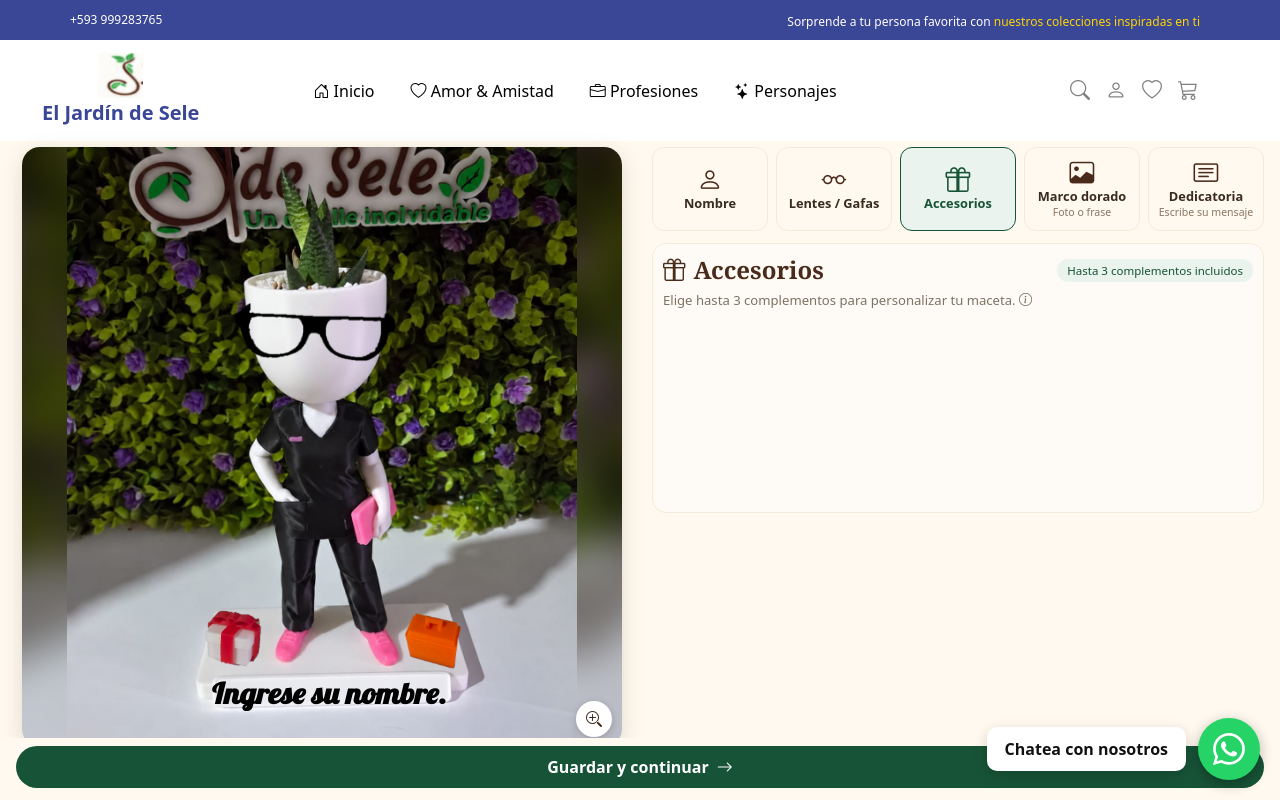
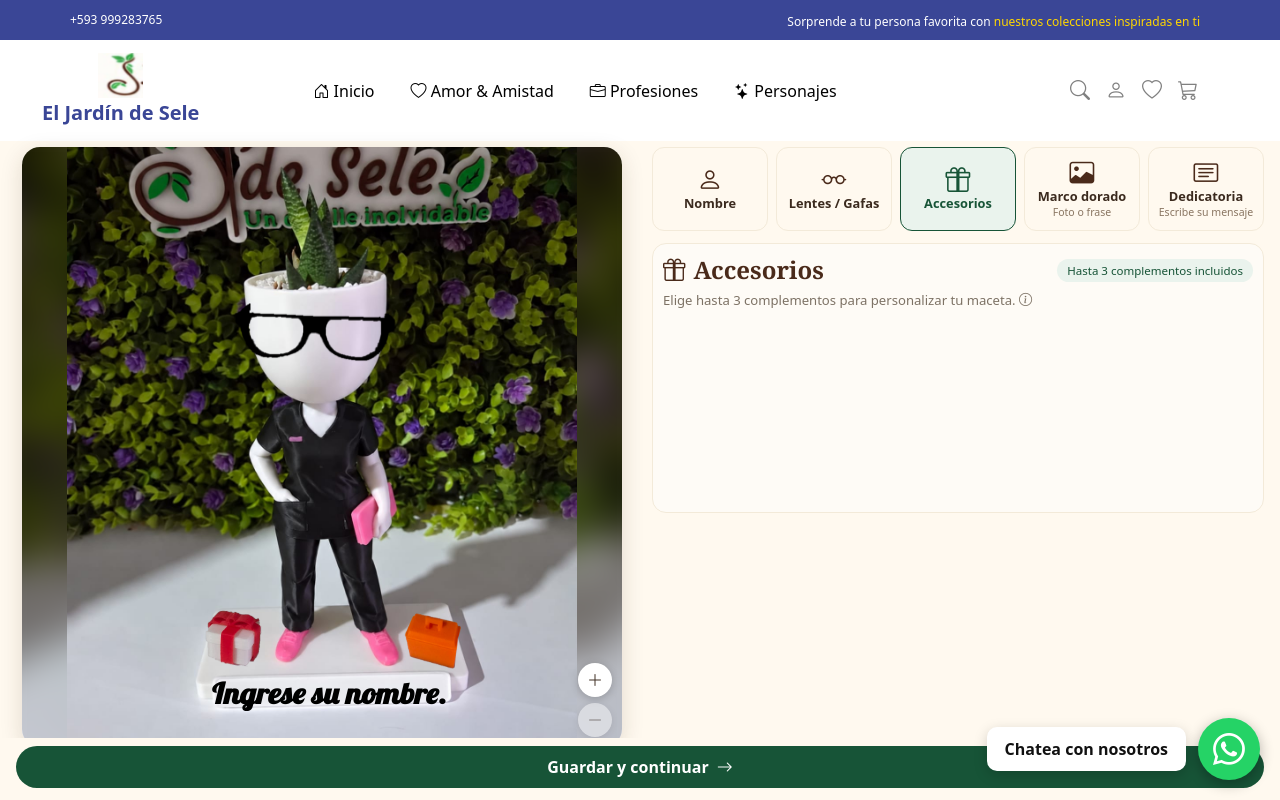
Before and after one commit to danielSan777/E-commerce, an Angular app: page /catalogo/todos-productos/personalizador in a window 1280 px wide. Shown: the top 800 px of the page. Built offline with nearby package versions, Linux system fonts and the light colour scheme.

Commit message:
agregar zoom con los dedos

```diff
--- a/src/app/personalizador/presentacion/paginas/personalizador/personalizador.css
+++ b/src/app/personalizador/presentacion/paginas/personalizador/personalizador.css
@@ -43,6 +43,18 @@
     background: #fff;
     box-shadow: 0 6px 22px rgba(60, 40, 20, .15);
     isolation: isolate;
+    /* El zoom con los dedos y el arrastre los maneja el componente, no el navegador */
+    touch-action: none;
+    user-select: none;
+    -webkit-user-select: none;
+}
+
+.visor-marco.con-zoom {
+    cursor: grab;
+}
+
+.visor-marco img {
+    -webkit-user-drag: none;
 }
 
 .visor {
@@ -51,6 +63,7 @@
     position: relative;
     overflow: hidden;
     isolation: isolate;
+    transform-origin: center center;
 }
 
 .maceta {
@@ -475,14 +488,20 @@
     color: #8a7662;
 }
 
-/* ================= LUPA ================= */
-.btn-zoom {
+/* ================= ZOOM (+ / −) ================= */
+.zoom-controles {
     position: absolute;
     right: 10px;
     bottom: 10px;
     z-index: 5;
-    width: 36px;
-    height: 36px;
+    display: flex;
+    flex-direction: column;
+    gap: 6px;
+}
+
+.zoom-controles button {
+    width: 34px;
+    height: 34px;
     display: grid;
     place-items: center;
     background: #fff;
@@ -490,23 +509,12 @@
     border-radius: 50%;
     box-shadow: 0 2px 8px rgba(0, 0, 0, .2);
     color: var(--texto);
+    font-size: 1rem;
 }
 
-.visor-marco.ampliado {
-    position: fixed;
-    inset: 0;
-    z-index: 3000;
-    max-width: none;
-    height: 100dvh;
-    border-radius: 0;
-    display: flex;
-    justify-content: center;
-}
-
-.visor-marco.ampliado .visor {
-    flex: none;
-    width: auto;
-    height: 100%;
+.zoom-controles button:disabled {
+    opacity: .45;
+    cursor: not-allowed;
 }
 
 /* ================= GUARDAR ================= */
@@ -727,11 +735,6 @@
         height: 100%;
     }
 
-    .visor-marco.ampliado {
-        height: 100dvh;
-        border-radius: 0;
-    }
-
     .campo-nombre {
         margin-top: 12px;
     }
--- a/src/app/personalizador/presentacion/paginas/personalizador/personalizador.html
+++ b/src/app/personalizador/presentacion/paginas/personalizador/personalizador.html
@@ -5,12 +5,16 @@
         <div class="col-12 col-lg-6">
             <div class="columna-visor">
                 <!-- Marco: en celular es más bajo y ancho; el visor cuadrado queda centrado dentro -->
-                <div class="visor-marco" [class.ampliado]="ampliado()">
+                <div class="visor-marco" #marco [class.con-zoom]="zoom() > 1" (wheel)="ruedaZoom($event, marco)"
+                    (pointerdown)="iniciarGesto($event, marco)" (pointermove)="moverGesto($event, marco)"
+                    (pointerup)="terminarGesto($event, marco)" (pointercancel)="terminarGesto($event, marco)"
+                    (dragstart)="$event.preventDefault()">
 
                     <!-- Fondo difuminado de la misma foto: rellena los lados en vez de dejarlos en blanco -->
                     <img src="imagenes/maceta_vacia.png" class="maceta-fondo" alt="" aria-hidden="true">
 
-                    <div class="visor" #visor>
+                    <div class="visor" #visor [style.transform]="transformVisor()"
+                        [style.transition]="gesto() ? 'none' : 'transform .2s ease-out'">
 
                         <img src="imagenes/maceta_vacia.png" class="maceta">
 
@@ -58,11 +62,17 @@
 
                     </div>
 
-                    <!-- Lupa: amplía el visor a pantalla completa -->
-                    <button type="button" class="btn-zoom" (click)="ampliado.set(!ampliado())"
-                        [attr.aria-label]="ampliado() ? 'Cerrar vista ampliada' : 'Ampliar imagen'">
-                        <i class="bi" [class.bi-zoom-in]="!ampliado()" [class.bi-x-lg]="ampliado()"></i>
-                    </button>
+                    <!-- Zoom: botones + y −. También con la rueda del mouse o pellizcando con los dedos -->
+                    <div class="zoom-controles">
+                        <button type="button" (click)="acercar(marco)" [disabled]="zoom() >= zoomMax"
+                            aria-label="Acercar">
+                            <i class="bi bi-plus-lg"></i>
+                        </button>
+                        <button type="button" (click)="alejar(marco)" [disabled]="zoom() <= zoomMin"
+                            aria-label="Alejar">
+                            <i class="bi bi-dash-lg"></i>
+                        </button>
+                    </div>
                 </div>
             </div>
         </div>
--- a/src/app/personalizador/presentacion/paginas/personalizador/personalizador.ts
+++ b/src/app/personalizador/presentacion/paginas/personalizador/personalizador.ts
@@ -458,8 +458,179 @@ export class Personalizador implements OnDestroy {
     this.dedicatoria.set((evento.target as HTMLTextAreaElement).value.slice(0, this.maxDedicatoria));
   }
 
-  // Imagen del visor ampliada a pantalla completa (botón de la lupa)
-  ampliado = signal(false);
+  // ==========================================
+  // ZOOM DEL VISOR: botones + / −, rueda del mouse y pellizco con los dedos
+  // ==========================================
+  // Se escala todo el visor (foto + accesorios), así los accesorios siguen en su sitio.
+
+  readonly zoomMin = 1;
+  readonly zoomMax = 3;
+
+  zoom = signal(1);
+  panX = signal(0);   // desplazamiento en px (solo cuando hay zoom)
+  panY = signal(0);
+  gesto = signal(false); // true mientras se arrastra o se pellizca (sin transición)
+
+  transformVisor = computed(() =>
+    `translate(${this.panX()}px, ${this.panY()}px) scale(${this.zoom()})`
+  );
+
+  private punteros = new Map<number, { x: number; y: number }>();
+  private distanciaPrevia = 0;
+  private centroPrevio = { x: 0, y: 0 };
+  private inicioToque = { x: 0, y: 0 };
+  private huboMovimiento = false;
+
+  // Fija zoom y desplazamiento, sin dejar que la foto se salga del marco
+  private fijarZoom(marco: HTMLElement, z: number, x: number, y: number): void {
+    if (z <= 1.001) {
+      this.zoom.set(1);
+      this.panX.set(0);
+      this.panY.set(0);
+      return;
+    }
+
+    const visor = this.visor?.nativeElement;
+    const ancho = visor?.offsetWidth ?? marco.clientWidth;
+    const alto = visor?.offsetHeight ?? marco.clientHeight;
+    const maxX = Math.max(0, (ancho * z - marco.clientWidth) / 2);
+    const maxY = Math.max(0, (alto * z - marco.clientHeight) / 2);
+
+    this.zoom.set(z);
+    this.panX.set(Math.min(maxX, Math.max(-maxX, x)));
+    this.panY.set(Math.min(maxY, Math.max(-maxY, y)));
+  }
+
+  private limitarZoom(z: number): number {
+    return Math.min(this.zoomMax, Math.max(this.zoomMin, z));
+  }
+
+  // Cambia el zoom manteniendo fijo el punto (px, py), medido desde el centro del marco
+  private zoomAlrededor(marco: HTMLElement, nuevoZoom: number, px: number, py: number): void {
+    const z0 = this.zoom();
+    const z1 = this.limitarZoom(nuevoZoom);
+    if (z1 === z0) return;
+
+    const ux = (px - this.panX()) / z0;
+    const uy = (py - this.panY()) / z0;
+    this.fijarZoom(marco, z1, px - ux * z1, py - uy * z1);
+  }
+
+  acercar(marco: HTMLElement): void {
+    this.zoomAlrededor(marco, this.zoom() * 1.4, 0, 0);
+  }
+
+  alejar(marco: HTMLElement): void {
+    this.zoomAlrededor(marco, this.zoom() / 1.4, 0, 0);
+  }
+
+  // Rueda del mouse (o pellizco del touchpad): acerca o aleja donde está el cursor
+  ruedaZoom(evento: WheelEvent, marco: HTMLElement): void {
+    evento.preventDefault();
+
+    const r = marco.getBoundingClientRect();
+    const px = evento.clientX - (r.left + r.width / 2);
+    const py = evento.clientY - (r.top + r.height / 2);
+    const delta = evento.deltaMode === 1 ? evento.deltaY * 16 : evento.deltaY;
+
+    this.zoomAlrededor(marco, this.zoom() * Math.exp(-delta * 0.0015), px, py);
+  }
+
+  // Centro del marco y medidas de los dedos puestos (para el pellizco)
+  private medirPunteros(marco: HTMLElement): { distancia: number; x: number; y: number } {
+    const r = marco.getBoundingClientRect();
+    const [a, b] = [...this.punteros.values()];
+
+    return {
+      distancia: Math.hypot(a.x - b.x, a.y - b.y),
+      x: (a.x + b.x) / 2 - (r.left + r.width / 2),
+      y: (a.y + b.y) / 2 - (r.top + r.height / 2),
+    };
+  }
+
+  iniciarGesto(evento: PointerEvent, marco: HTMLElement): void {
+    if ((evento.target as HTMLElement).closest('.zoom-controles')) return;
+    if (evento.pointerType === 'mouse' && evento.button !== 0) return;
+
+    this.punteros.set(evento.pointerId, { x: evento.clientX, y: evento.clientY });
+
+    if (this.punteros.size === 1) {
+      this.inicioToque = { x: evento.clientX, y: evento.clientY };
+      this.huboMovimiento = false;
+    }
+
+    if (this.punteros.size === 2) {
+      const m = this.medirPunteros(marco);
+      this.distanciaPrevia = m.distancia;
+      this.centroPrevio = { x: m.x, y: m.y };
+      this.huboMovimiento = true;
+      this.gesto.set(true);
+    }
+  }
+
+  moverGesto(evento: PointerEvent, marco: HTMLElement): void {
+    const puntero = this.punteros.get(evento.pointerId);
+    if (!puntero) return;
+
+    const anteriorX = puntero.x;
+    const anteriorY = puntero.y;
+    puntero.x = evento.clientX;
+    puntero.y = evento.clientY;
+
+    // Dos dedos: pellizco (zoom) y desplazamiento a la vez
+    if (this.punteros.size >= 2) {
+      const m = this.medirPunteros(marco);
+
+      if (this.distanciaPrevia > 0) {
+        const z0 = this.zoom();
+        const z1 = this.limitarZoom(z0 * m.distancia / this.distanciaPrevia);
+        const ux = (this.centroPrevio.x - this.panX()) / z0;
+        const uy = (this.centroPrevio.y - this.panY()) / z0;
+        this.fijarZoom(marco, z1, m.x - ux * z1, m.y - uy * z1);
+      }
+
+      this.distanciaPrevia = m.distancia;
+      this.centroPrevio = { x: m.x, y: m.y };
+      return;
+    }
+
+    // Un dedo o el mouse: arrastrar la foto, solo si hay zoom
+    if (this.zoom() <= 1) return;
+
+    if (!this.huboMovimiento) {
+      const lejos = Math.hypot(evento.clientX - this.inicioToque.x, evento.clientY - this.inicioToque.y);
+      if (lejos < 5) return; // todavía es un toque, no un arrastre
+
+      this.huboMovimiento = true;
+      this.gesto.set(true);
+      try { marco.setPointerCapture(evento.pointerId); } catch { /* no pasa nada */ }
+    }
+
+    this.fijarZoom(
+      marco,
+      this.zoom(),
+      this.panX() + (evento.clientX - anteriorX),
+      this.panY() + (evento.clientY - anteriorY)
+    );
+  }
+
+  terminarGesto(evento: PointerEvent, marco: HTMLElement): void {
+    if (!this.punteros.delete(evento.pointerId)) return;
+
+    if (this.punteros.size < 2) this.distanciaPrevia = 0;
+    if (this.punteros.size > 0) return;
+
+    this.gesto.set(false);
+
+    // Si fue un arrastre o un pellizco, el "clic" que sigue no debe seleccionar un accesorio
+    if (this.huboMovimiento) {
+      const bloquear = (e: Event) => e.stopPropagation();
+      marco.addEventListener('click', bloquear, true);
+      setTimeout(() => marco.removeEventListener('click', bloquear, true));
+    }
+
+    this.huboMovimiento = false;
+  }
 
   // Botón "Guardar y continuar": entrega todo lo elegido a quien use este componente
   readonly guardar = output<ConfiguracionPersonalizada>();
```
